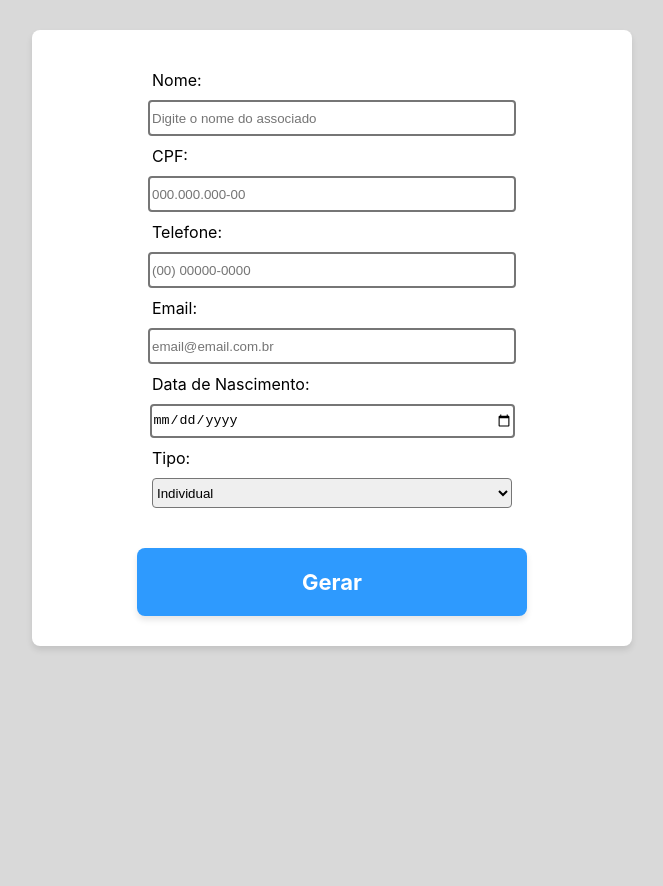
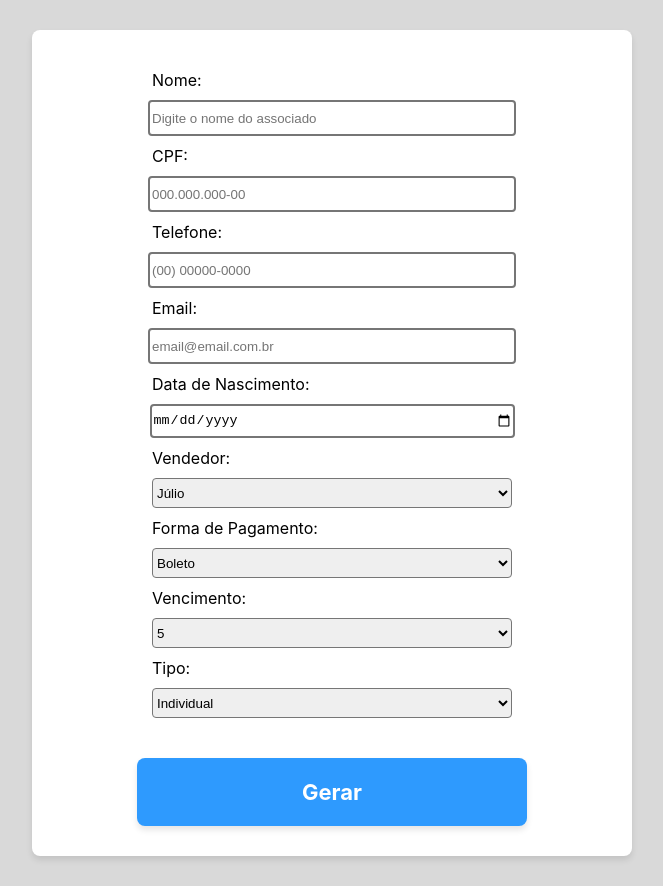
Before and after one commit to gustavovni08/geraCarteirinha, a React (Create React App) app: page /individual in a window 1280 px wide. Shown: the whole page, without its empty margins (308-971 px from the left). Before the commit the page ends 800 px from the top, so only its background shows below. Built offline with nearby package versions, Linux system fonts and the light colour scheme.

Commit message:
feat: pele e pura agua

```diff
--- a/src/components/form/FormContainer.js
+++ b/src/components/form/FormContainer.js
@@ -1,7 +1,7 @@
 import styled from "styled-components"
 import SelectContainer from "./SelectContainer"
 import InputContainer from "./InputContainer"
-import { useEffect, useState } from "react"
+import { useState } from "react"
 import ButtonContainer from "../utils/ButtonContainer"
 import api from "../../services/api"
 
@@ -14,7 +14,7 @@ const MainContainer = styled.div`
     padding:30px;
 `
 
-const FormCard = styled.div`
+const FormCard = styled.div `
 
     display:flex;
     align-items: center;
@@ -42,6 +42,9 @@ function FormContainer({onClick}){
     const [qtdDepedentes, setQtdDepedentes] = useState('SELECIONE')
     const [listaDepedentes, setListaDepedentes] = useState([])
     const [dataNascimento, setDataNascimento] = useState()
+    const [vendedor, setVendedor] = useState('Júlio')
+    const [formaPagamento, setFormaPagamento] = useState('BOLETO')
+    const [vencimento, setVencimento] = useState('5')
 
     const options = [
         { value: 'Individual', label: 'Individual'},
@@ -62,10 +65,38 @@ function FormContainer({onClick}){
         { value: 'Sindprev', label:'Sindprev'},
         { value: 'Assomal', label:'Assomal'},
         { value: 'Bali', label:'Bali'},
-        { value: 'OdontoShopping', label:'OdontoShopping'}
-        ,
+        { value: 'OdontoShopping', label:'OdontoShopping'},
+        { value: 'PuraAgua', label:'Pura Agua'},
+        { value: 'Pele', label:'Pele'},
 
     ]
+
+    const formasPagamento = [
+        { value: 'Boleto', label: 'Boleto'},
+        { value: 'Cartão', label: 'Cartão'},
+    ]
+
+    const vencimentos = [
+        { value: '5', label: '5'},
+        { value: '10', label: '10'},
+        { value: '15', label: '15'},
+        { value: '20', label: '20'},
+        { value: '25', label: '25'},
+        { value: '30', label: '30'},
+    ]
+
+    const vendedores = [
+        { value: 'Júlio', label: 'Júlio'},
+        { value: 'Daniel', label: 'Daniel'},
+        { value: 'Andréia', label: 'Andréria'},
+        { value: 'Ana', label: 'Ana'},
+        { value: 'Janaína', label: 'Janaína'},
+        { value: 'Patrícia', label: ' Patrícia'},
+        { value: 'Diego', label: 'Diego'},
+        { value: 'Deya', label: 'Deya'},
+    ]
+
+
 
     const multiplier = [
         {value: 0, label: 'SELECIONE'},
@@ -126,6 +157,9 @@ function FormContainer({onClick}){
             plano: tipo,
             telefone,
             convenio: empresa || '',
+            vendedor,
+            forma_pagamento: formaPagamento,
+            vencimento
         }
         console.log(formData)
         try{
@@ -173,6 +207,28 @@ function FormContainer({onClick}){
                 type="date"
                 value={dataNascimento}
                 onChange={(event) => (setDataNascimento(event.target.value))}
+                />
+
+
+                <SelectContainer
+                label='Vendedor'
+                value={vendedor}
+                options={vendedores}
+                onChange={(event) => (setVendedor(event.target.value))}
+                />
+
+                <SelectContainer
+                label='Forma de Pagamento'
+                value={formaPagamento}
+                options={formasPagamento}
+                onChange={(event) => (setFormaPagamento(event.target.value))}
+                />
+
+                <SelectContainer
+                label='Vencimento'
+                value={vencimento}
+                options={vencimentos}
+                onChange={(event) => (setVencimento(event.target.value))}
                 />
 
                 <SelectContainer
```
Also changed, not shown: src/assets/Pele.png (added), src/assets/PuraAgua.png (added).
